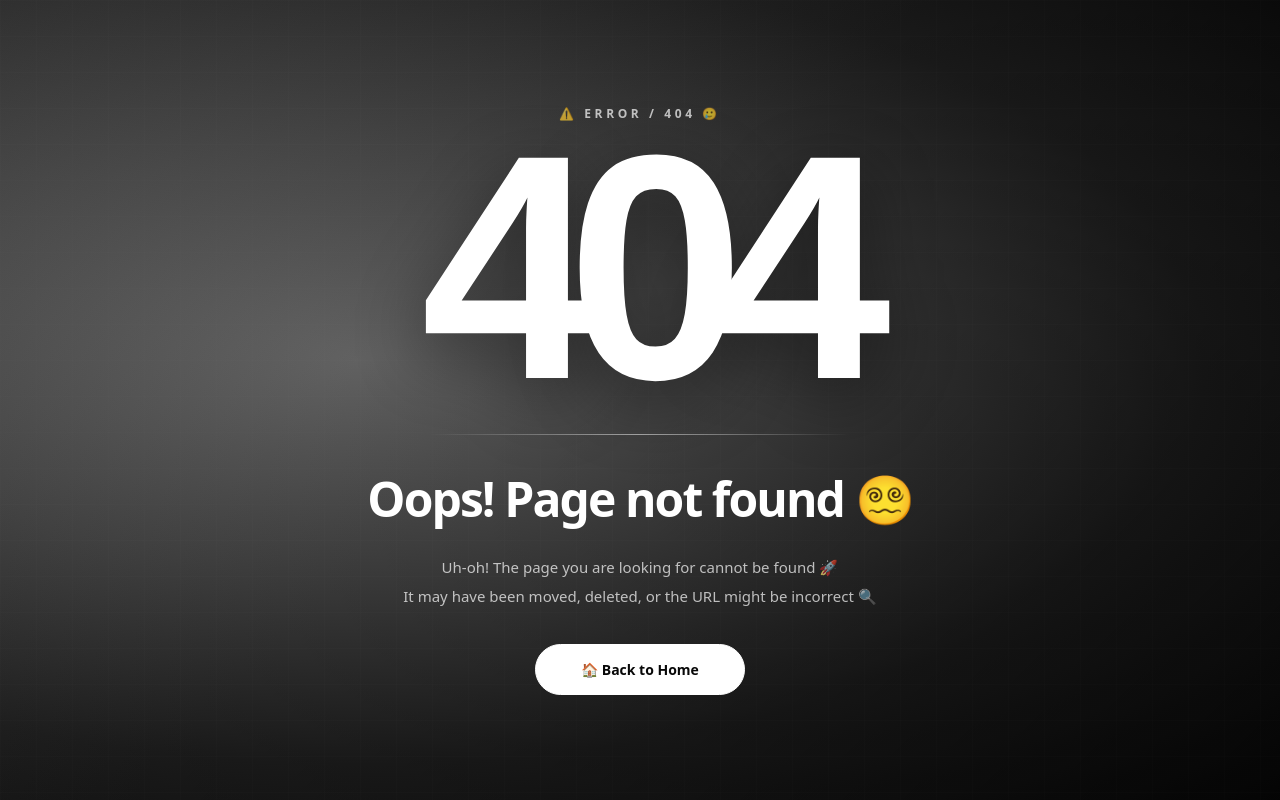
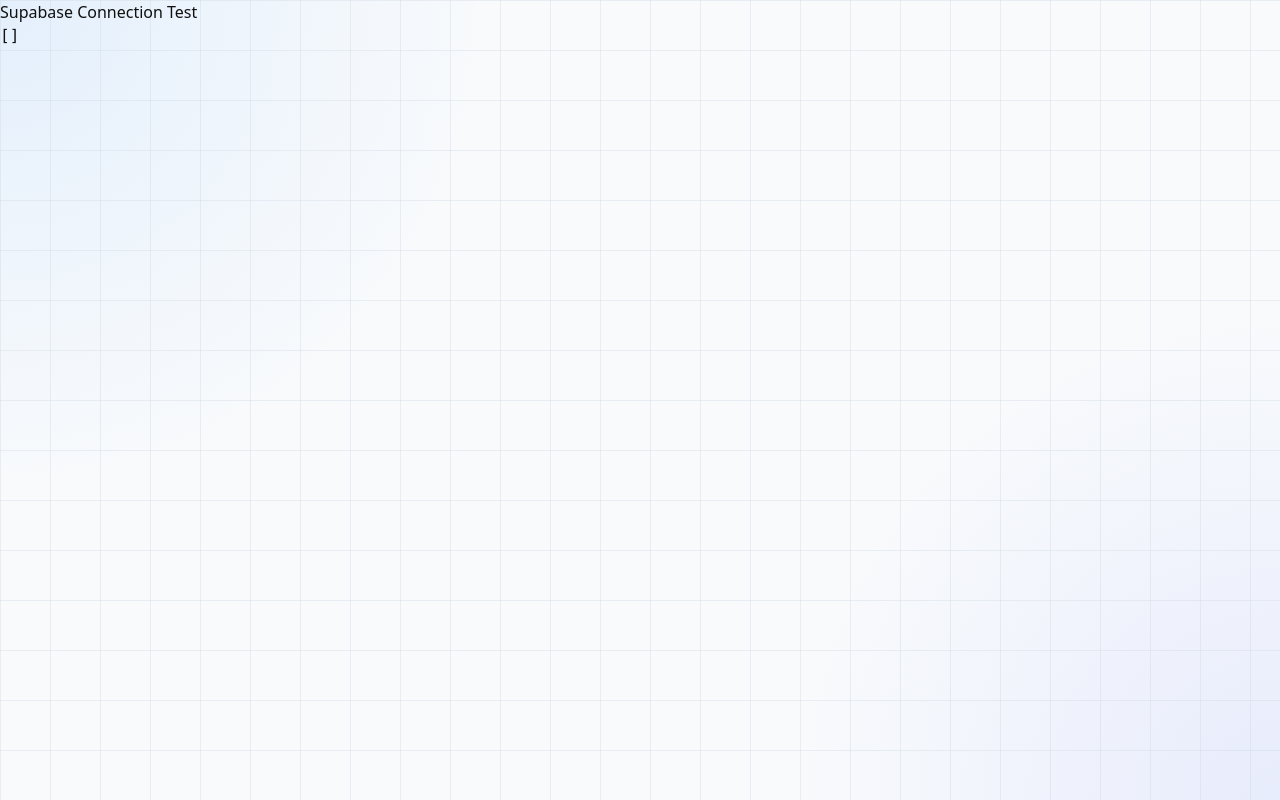
Before and after one commit to abyansudjatmiko00-cloud/Portofolio, a Next.js app: page /test-supabase in a window 1280 px wide. Before the commit this address had no page. Built offline with nearby package versions, Linux system fonts and the light colour scheme; no server answers; the database is empty.

Commit message:
integrate Supabase project data

```diff
--- a/package.json
+++ b/package.json
@@ -8,6 +8,7 @@
     "start": "next start"
   },
   "dependencies": {
+    "@supabase/supabase-js": "^2.116.0",
     "next": "16.3.4",
     "react": "19.2.8",
     "react-dom": "19.2.8"
--- a/src/app/projects/page.tsx
+++ b/src/app/projects/page.tsx
@@ -1,8 +1,44 @@
 import Link from "next/link";
 import Navbar from "@/components/Navbar";
-import { proyek } from "@/data/proyek";
+import { supabase } from "@/lib/supabase";
 
-export default function Projects() {
+interface Project {
+  id: number;
+  title: string;
+  description: string;
+  category: string;
+  image: string;
+  technologies: string | string[] | null;
+  link?: string | null;
+}
+
+function formatTechnologies(
+  technologies: string | string[] | null
+): string[] {
+  if (!technologies) return [];
+
+  if (Array.isArray(technologies)) {
+    return technologies;
+  }
+
+  return technologies
+    .split(",")
+    .map((technology) => technology.trim())
+    .filter(Boolean);
+}
+
+export default async function Projects() {
+  const { data: proyek, error } = await supabase
+    .from("proyek")
+    .select("*")
+    .order("id", { ascending: true });
+
+  if (error) {
+    console.error("Error fetching projects:", error);
+  }
+
+  const projects: Project[] = proyek ?? [];
+
   return (
     <main className="projects-page">
       {/* NAVIGATION */}
@@ -12,7 +48,6 @@
       <section className="projects-content">
         {/* TOP LABEL */}
         <div className="projects-top">
-
           <div className="projects-archive">
             ARCHIVE — 2024 / 2026
             <span>•</span>
@@ -60,7 +95,12 @@
           className="projects-grid"
           id="project-list"
         >
-          {proyek.map((project, index) => (
+          {projects.map((project, index) => {
+            const technologies = formatTechnologies(
+              project.technologies
+            );
+
+            return (
               <article
                 className="project-item"
                 key={project.id}
@@ -96,7 +136,7 @@
                   <div className="project-bottom">
                     {/* TECHNOLOGIES */}
                     <div className="project-tech">
-                    {project.technologies.map((technology) => (
+                      {technologies.map((technology) => (
                         <span key={technology}>
                           {technology}
                         </span>
@@ -114,13 +154,13 @@
                   </div>
                 </div>
               </article>
-          ))}
+            );
+          })}
         </div>
 
         {/* BOTTOM NAVIGATION */}
         <div className="projects-navigation">
           <div className="projects-progress">
-
             <small>
               PROJECT ARCHIVE • SELECTED WORKS
             </small>
--- /dev/null
+++ b/src/app/test-supabase/page.tsx
@@ -0,0 +1,22 @@
+import { supabase } from "@/lib/supabase";
+
+export default async function TestSupabasePage() {
+  const { data, error } = await supabase
+    .from("proyek")
+    .select("*");
+
+  console.log("Data dari Supabase:", data);
+  console.log("Error (jika ada):", error);
+
+  return (
+    <main>
+      <h1>Supabase Connection Test</h1>
+
+      {error ? (
+        <p>Error: {error.message}</p>
+      ) : (
+        <pre>{JSON.stringify(data, null, 2)}</pre>
+      )}
+    </main>
+  );
+}
--- /dev/null
+++ b/src/lib/supabase.ts
@@ -0,0 +1,10 @@
+import { createClient } from "@supabase/supabase-js";
+
+const supabaseUrl = process.env.NEXT_PUBLIC_SUPABASE_URL!;
+const supabasePublishableKey =
+  process.env.NEXT_PUBLIC_SUPABASE_PUBLISHABLE_KEY!;
+
+export const supabase = createClient(
+  supabaseUrl,
+  supabasePublishableKey
+);
```
Also changed, not shown: src/components/Navbar.tsx (+16 -0 lines), 1 other file (tests, documents, lock files or other folders). Lines whose indentation alone changed are shown as unchanged.
